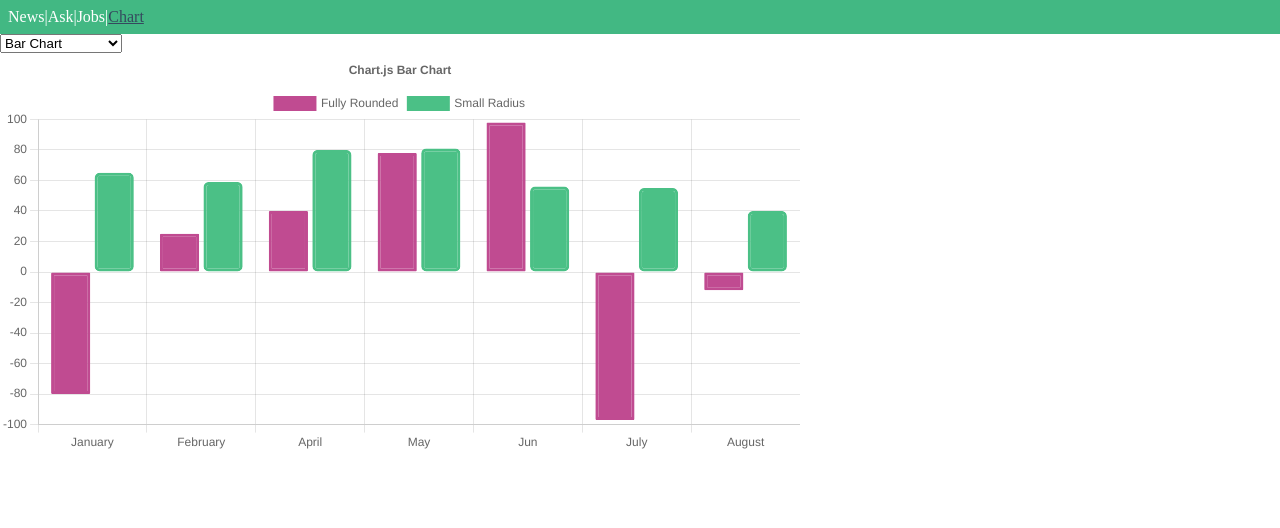
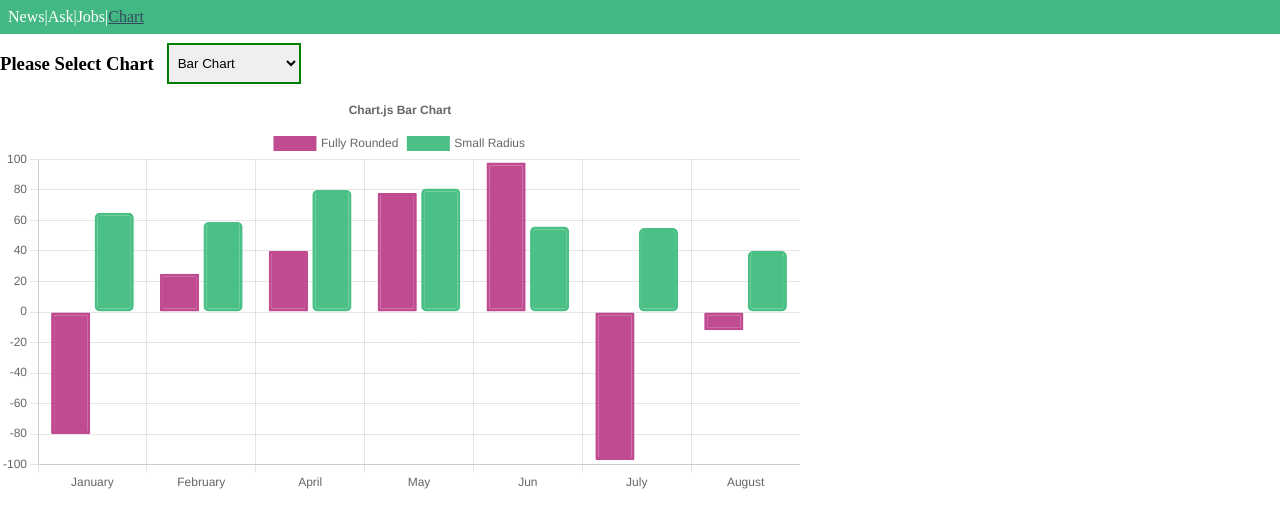
Before and after one commit to pak0426/vue_news_pjt_practice, a Vue app: page /chart in a window 1280 px wide. Shown: the top 528 px of the page. Built offline with nearby package versions, Linux system fonts and the light colour scheme.

Commit message:
add chart css

```diff
--- a/src/components/ChartView.vue
+++ b/src/components/ChartView.vue
@@ -1,10 +1,13 @@
 <template>
-  <select v-model="pick">
-    <option value="barChart">Bar Chart</option>
-    <option value="lineChart">Line Chart</option>
-    <option value="polarChart">Polar Area Chart</option>
-    <option value="radarChart">Radar Chart</option>
-  </select>
+  <div class="chartTitle">
+    <h3>Please Select Chart</h3>
+    <select v-model="pick" class="selectChart">
+      <option value="barChart">Bar Chart</option>
+      <option value="lineChart">Line Chart</option>
+      <option value="polarChart">Polar Area Chart</option>
+      <option value="radarChart">Radar Chart</option>
+    </select>
+  </div>
   <div>
     <template v-if="this.pick == 'barChart'">
       <BarChart></BarChart>
@@ -43,5 +46,15 @@ export default {
 </script>
 
 <style scoped>
+.chartTitle {
+  display: flex;
+  align-items: center;
+  gap: 13px;
+}
 
+.selectChart {
+  padding: 10px 5px;
+  border: 2px solid green;
+
+}
 </style>
```
